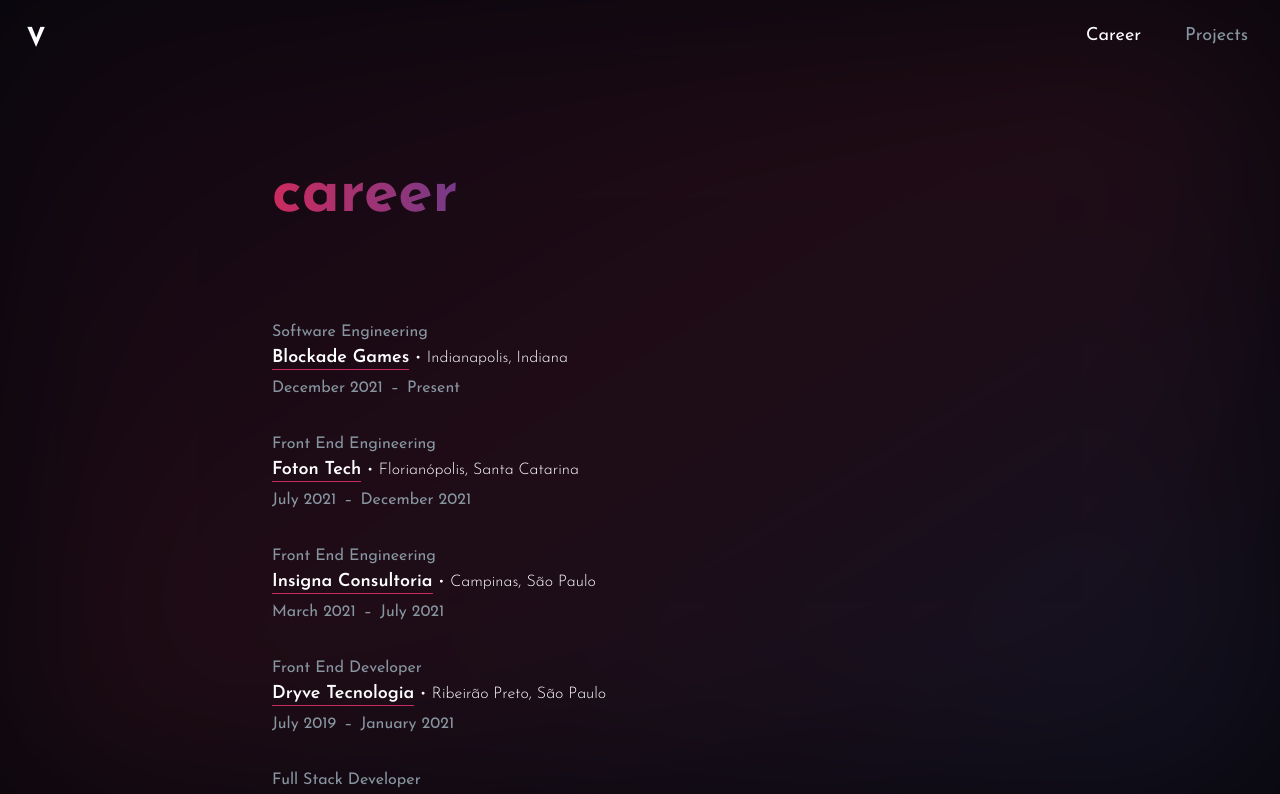
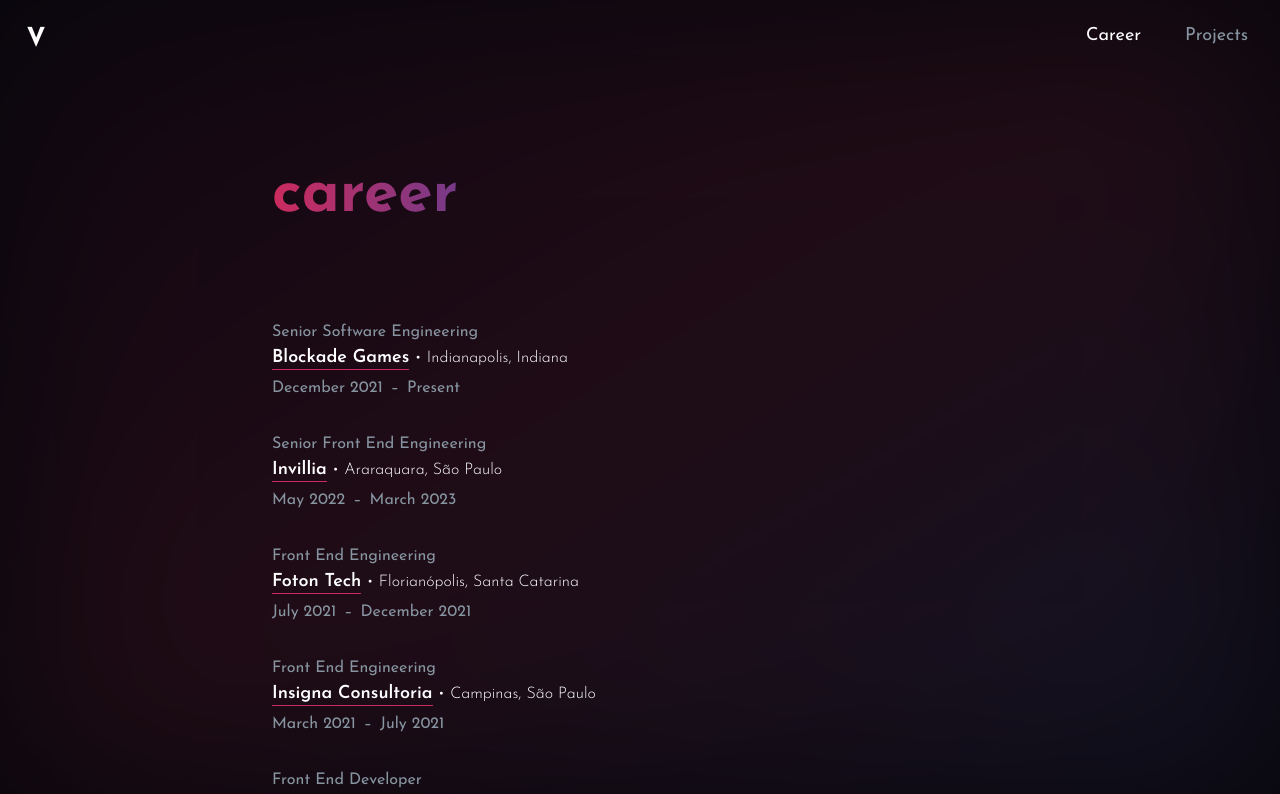
Before and after one commit to vinihvc/viniciusvicentini.com, a Next.js app: page /career in a window 1280 px wide. Shown: the top 794 px of the page. Built offline with nearby package versions, Linux system fonts and the light colour scheme; no server answers.

Commit message:
update career and location

```diff
--- a/src/constants/companies.ts
+++ b/src/constants/companies.ts
@@ -1,12 +1,21 @@
 export const COMPANIES = [
   {
-    title: 'Software Engineering',
+    title: 'Senior Software Engineering',
     company: 'Blockade Games',
     url: 'https://blockade.games/',
     city: 'Indianapolis',
     state: 'Indiana',
     startDate: '2021-12-01T03:00:00.000Z',
     endDate: '',
+  },
+  {
+    title: 'Senior Front End Engineering',
+    company: 'Invillia',
+    url: 'https://invillia.com/',
+    city: 'Araraquara',
+    state: 'São Paulo',
+    startDate: '2022-05-10T03:00:00.000Z',
+    endDate: '2023-03-10T03:00:00.000Z',
   },
   {
     title: 'Front End Engineering',
--- a/src/pages/career.tsx
+++ b/src/pages/career.tsx
@@ -19,7 +19,7 @@
         career
       </Hero>
 
-      <Stack direction="column" css={{ $$gap: '$space$8' }}>
+      <Stack direction="column" css={{ $$gap: '$space$8', pb: '$10' }}>
         {COMPANIES?.map(
           ({ startDate, endDate, company, title, url, city, state }) => {
             const formattedStartDate = formatDate(startDate)
--- a/src/pages/index.tsx
+++ b/src/pages/index.tsx
@@ -73,7 +73,7 @@
           animate={{ opacity: 1, y: 0 }}
           transition={{ duration: 0.3, delay: 1.3 }}
         >
-          <Text as="p">Brazilian based in Ribeirão Preto, Brazil.</Text>
+          <Text as="p">Brazilian based in Dublin, Ireland.</Text>
 
           <Text as="p">
             {'Currently working at '}
```
